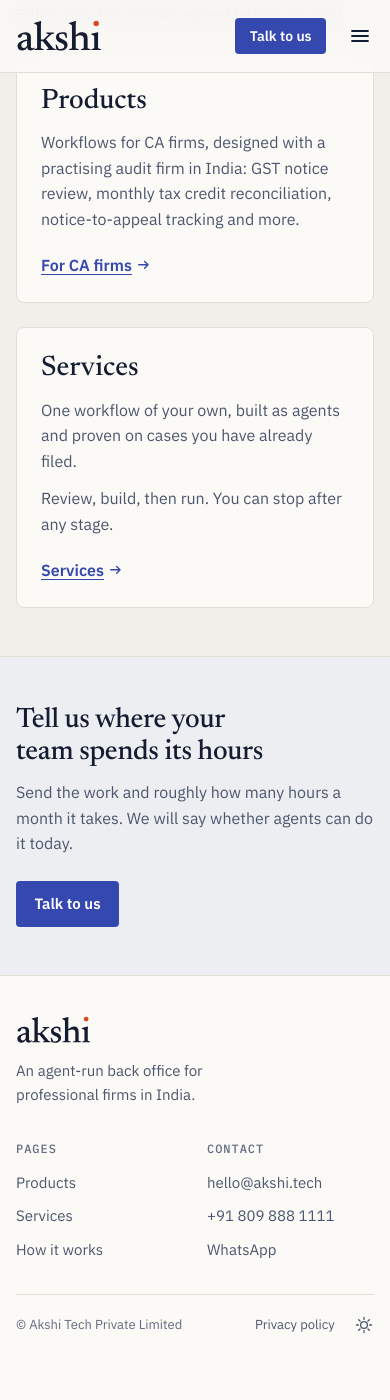
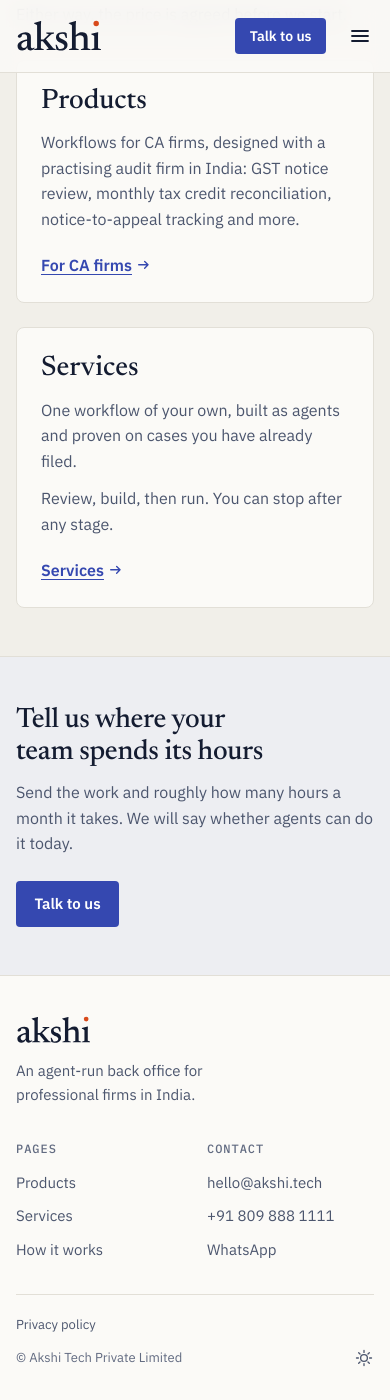
Before and after one commit to akshitech/akshitech.github.io, a Jekyll site: the page built from index.html, in a window 390 px wide and 1400 px high, scrolled down 3886 px. Built offline with Jekyll 4.4.1, drawn with Linux system fonts in a browser that asks for light colours; before the commit the page ends 5254 px from its top, so only the background shows below that.

Commit message:
Phone footer: legal links first, the copyright line with the theme icon at its right

```diff
--- a/_sass/_footer.scss
+++ b/_sass/_footer.scss
@@ -26,8 +26,13 @@
   .foot { padding-top: 2.5rem; padding-bottom: 2rem; }
   .foot-grid { grid-template-columns: repeat(2, minmax(0, 1fr)); gap: 2.25rem 1.5rem; }
   .foot-brand { grid-column: 1 / -1; }
-  .foot-legal { margin-top: 2rem; padding-top: 1.25rem; gap: 0.5rem 1.25rem; }
-  .foot-legal-end { gap: 0.5rem 1.25rem; }
+  /* Phones: legal links on the first row; the copyright closes the footer with the theme icon at the right of its line */
+  .foot-legal { margin-top: 2rem; padding-top: 1.25rem; display: grid; grid-template-columns: minmax(0, 1fr) auto; align-items: center; gap: 0.75rem 1.25rem; }
+  .foot-legal-end { display: contents; }
+  .foot-legal-links { grid-row: 1; grid-column: 1 / -1; gap: 0.5rem 1.25rem; }
+  .foot-legal > span { grid-column: 1 / -1; }
+  .foot-legal > span:first-child { grid-row: 2; grid-column: 1; }
+  .theme-toggle { grid-row: 2; grid-column: 2; }
 }
 
 @media (max-width: 52rem) {
```
Also changed, not shown: tests/browser_check.py (+22 -13 lines).
